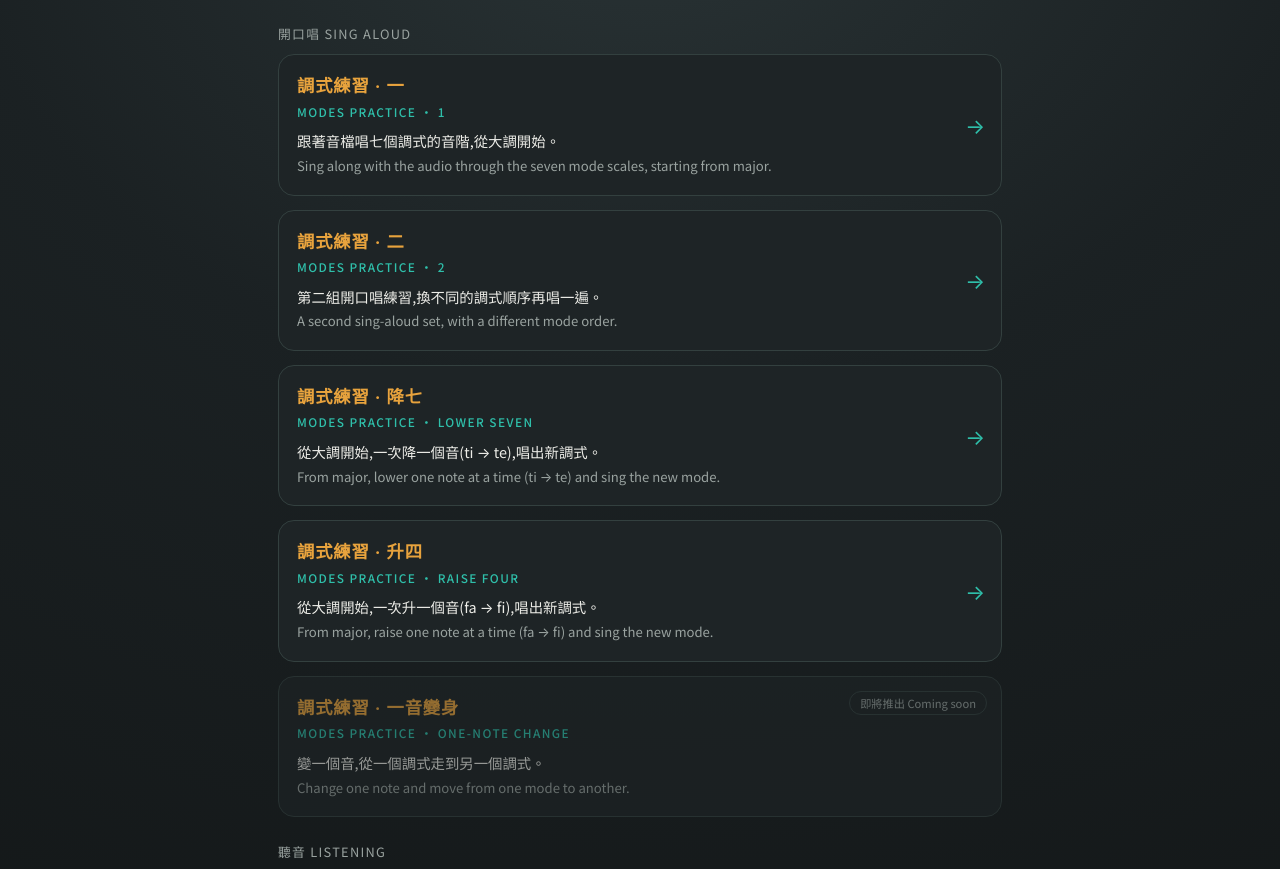
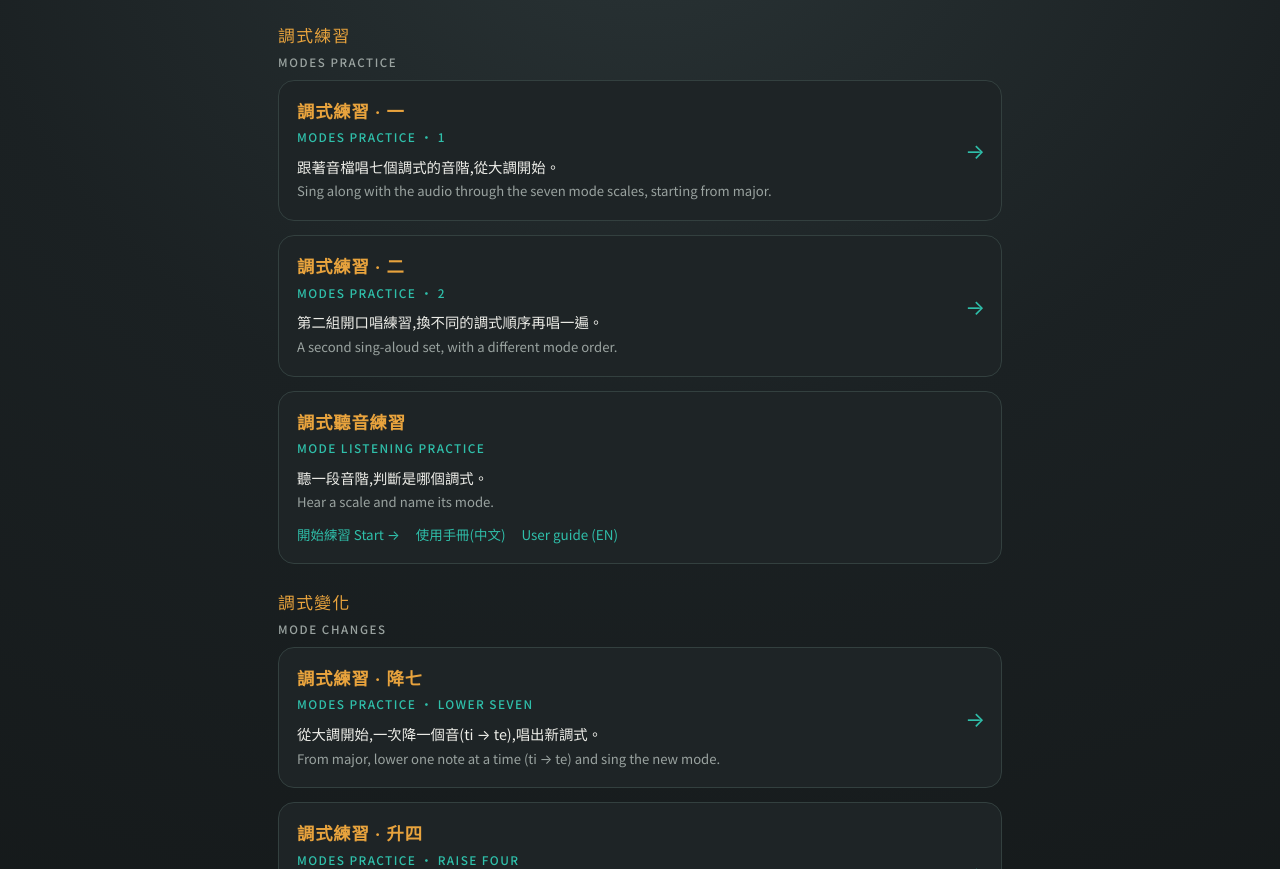
Before and after one commit to TCMCtw/modal-practice-index, a plain HTML site: page index.html in a window 1280 px wide. Shown: the part 139-1008 px from the top of the page. Drawn offline with Linux system fonts and the light colour scheme.

Commit message:
Add files via upload

```diff
--- a/index.html
+++ b/index.html
@@ -16,16 +16,15 @@ header{text-align:center;margin-bottom:26px}
 h1{font-family:'Noto Serif TC',serif;font-size:1.75rem;font-weight:700;letter-spacing:.04em}
 h1 .en{display:block;font-size:.95rem;color:var(--teal);letter-spacing:.14em;font-family:'Noto Sans TC';font-weight:500;margin-top:4px}
 .sub{color:var(--dim);font-size:.86rem;margin-top:10px}
-.group{font-size:.8rem;color:var(--dim);letter-spacing:.1em;margin:24px 0 10px}
+.group{font-family:'Noto Serif TC',serif;font-size:1.05rem;color:var(--gold);letter-spacing:.08em;margin:26px 0 4px}
+.group .en{display:block;font-family:'Noto Sans TC';font-size:.72rem;color:var(--dim);letter-spacing:.14em;font-weight:500;margin:2px 0 8px}
 .card{display:block;position:relative;background:var(--card);border:1px solid var(--line);border-radius:16px;padding:18px 44px 18px 18px;margin-bottom:14px;color:inherit;text-decoration:none}
 a.card:hover{background:#20302E}
-.card.soon{opacity:.6}
 .card h2{font-family:'Noto Serif TC',serif;font-size:1.08rem;color:var(--gold);letter-spacing:.05em}
 .card h2 .en{display:block;font-family:'Noto Sans TC';font-size:.74rem;color:var(--teal);font-weight:500;letter-spacing:.12em}
 .card p{font-size:.9rem;margin-top:8px}
 .card p.en{color:var(--dim);font-size:.82rem;margin-top:2px}
 .arrow{position:absolute;right:16px;top:50%;transform:translateY(-50%);color:var(--teal);font-size:1.3rem}
-.tag{position:absolute;right:14px;top:14px;font-size:.7rem;color:var(--dim);border:1px solid var(--line);border-radius:999px;padding:2px 10px}
 .links{margin-top:10px;font-size:.84rem}
 .links a{color:var(--teal);text-decoration:none;margin-right:16px}
 footer{text-align:center;color:var(--dim);font-size:.74rem;margin-top:30px;line-height:1.9}
@@ -38,15 +37,16 @@ footer a{color:var(--teal);text-decoration:none}
   <h1>調式練習<span class="en">MODES PRACTICE</span></h1>
   <div class="sub">選一個練習開始 · Pick a practice to start</div>
 </header>
-<div class="group">開口唱 SING ALOUD</div>
+<div class="group">調式練習<span class="en">MODES PRACTICE</span></div>
 <a class="card" href="https://tcmctw.github.io/modal-practice1/"><span class="arrow">→</span><h2>調式練習 · 一<span class="en">MODES PRACTICE · 1</span></h2><p>跟著音檔唱七個調式的音階,從大調開始。</p><p class="en">Sing along with the audio through the seven mode scales, starting from major.</p></a>
 <a class="card" href="https://tcmctw.github.io/modal-practice2/"><span class="arrow">→</span><h2>調式練習 · 二<span class="en">MODES PRACTICE · 2</span></h2><p>第二組開口唱練習,換不同的調式順序再唱一遍。</p><p class="en">A second sing-aloud set, with a different mode order.</p></a>
+<div class="card"><h2>調式聽音練習<span class="en">MODE LISTENING PRACTICE</span></h2><p>聽一段音階,判斷是哪個調式。</p><p class="en">Hear a scale and name its mode.</p>
+<div class="links"><a href="https://tcmctw.github.io/mode-listening/">開始練習 Start →</a><a href="https://tcmctw.github.io/mode-listening/manual-zh.pdf">使用手冊(中文)</a><a href="https://tcmctw.github.io/mode-listening/manual-en.pdf">User guide (EN)</a></div></div>
+<div class="group">調式變化<span class="en">MODE CHANGES</span></div>
 <a class="card" href="https://tcmctw.github.io/modal-lower-seven/"><span class="arrow">→</span><h2>調式練習 · 降七<span class="en">MODES PRACTICE · LOWER SEVEN</span></h2><p>從大調開始,一次降一個音(ti → te),唱出新調式。</p><p class="en">From major, lower one note at a time (ti → te) and sing the new mode.</p></a>
 <a class="card" href="https://tcmctw.github.io/modal-raise-four/"><span class="arrow">→</span><h2>調式練習 · 升四<span class="en">MODES PRACTICE · RAISE FOUR</span></h2><p>從大調開始,一次升一個音(fa → fi),唱出新調式。</p><p class="en">From major, raise one note at a time (fa → fi) and sing the new mode.</p></a>
-<div class="card soon"><span class="tag">即將推出 Coming soon</span><h2>調式練習 · 一音變身<span class="en">MODES PRACTICE · ONE-NOTE CHANGE</span></h2><p>變一個音,從一個調式走到另一個調式。</p><p class="en">Change one note and move from one mode to another.</p></div>
-<div class="group">聽音 LISTENING</div>
-<div class="card"><h2>調式聽音練習<span class="en">MODE LISTENING PRACTICE</span></h2><p>聽一段音階,判斷是哪個調式。</p><p class="en">Hear a scale and name its mode.</p>
-<div class="links"><a href="https://tcmctw.github.io/mode-listening/">開始練習 Start →</a><a href="https://tcmctw.github.io/mode-listening/manual-zh.pdf">使用手冊(中文)</a><a href="https://tcmctw.github.io/mode-listening/manual-en.pdf">User guide (EN)</a></div></div>
+<div class="group">小調音階變化<span class="en">MINOR SCALE CHANGES</span></div>
+<a class="card" href="https://tcmctw.github.io/modal-one-note-change/"><span class="arrow">→</span><h2>調式練習 · 一音變身<span class="en">MODES PRACTICE · ONE-NOTE CHANGE</span></h2><p>變一個音,從一個調式走到另一個調式:旋律小音階與和聲小音階。</p><p class="en">Change one note and move from one mode to another: melodic and harmonic minor scales.</p></a>
 <footer>
   調式練習 Modes Practice<br>
   台灣合唱音樂中心 TCMC 製作 · © 2026 朱元雷 Ray Chu · <a href="https://creativecommons.org/licenses/by-nc/4.0/deed.zh-hant">CC BY-NC 4.0</a>
```
